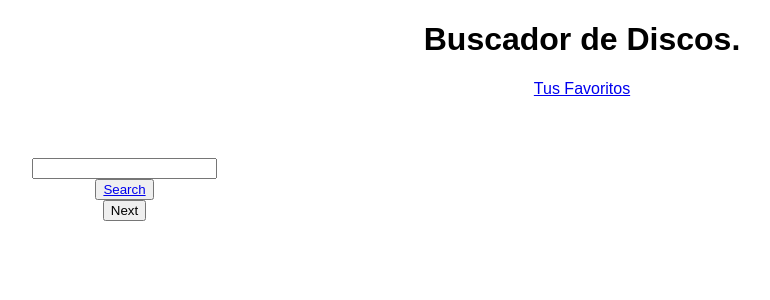
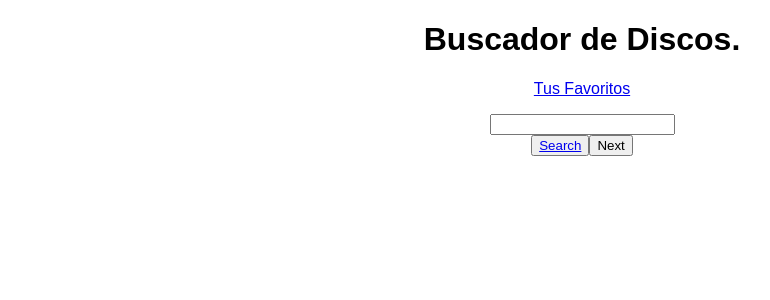
Before and after one commit to IsabelPizarro/cdsFinder, a React (Create React App) app: page /#/List in a window 1280 px wide. Shown: the top 300 px of the page, without its empty margins (58-828 px from the left). Built offline with nearby package versions, Linux system fonts and the light colour scheme; the HTML template or start-up script is replaced by a standard one.

Commit message:
fix favs

```diff
--- a/package.json
+++ b/package.json
@@ -6,6 +6,7 @@
   "dependencies": {
     "@material-ui/core": "^4.7.2",
     "@material-ui/icons": "^4.5.1",
+    "antd": "^3.26.11",
     "react": "^16.10.2",
     "react-dom": "^16.10.2",
     "react-router-dom": "^5.1.2",
--- a/src/App.js
+++ b/src/App.js
@@ -16,12 +16,15 @@ class App extends Component {
       discos:[],
       value:"",
       page:1,
+      favorites:"",
+      favoritesCompleted:[],
 
     };
     this.handleInput = this.handleInput.bind(this);
     this.handleSubmit=this.handleSubmit.bind(this);
     this.handlePage=this.handlePage.bind(this);
     this.handleFavs=this.handleFavs.bind(this);
+
 
   }
   handlePage(e){
@@ -54,38 +57,63 @@ class App extends Component {
         );
 
         }
-   handleFavs(){
-          console.log("cogefavorito");
+   handleFavs(e){
+     e.preventDefault();
+     debugger;
+    //  let favs;
+
+     console.log(e.currentTarget.className);
+     const newFav=e.currentTarget.className;
+
+
+     {
+      this.setState({ favorites: [...this.state.favorites, newFav]});
+
+     }
+     for(var i in this.state.favorites){
+      const CdFav = this.state.discos.find(item => item.id === parseInt(this.state.favorites[i]));
+          console.log( CdFav);
+          {
+            this.setState({ favoritesCompleted: [...this.state.favorites, CdFav]});
+
+           }
+console.log(this.state.favoritesCompleted);
+
+      }
         }
 
 
   render() {
 
-     const {value, discos}=this.state;
+     const {value, discos, favorites}=this.state;
 
 
     return (
       <div className="App">
          <React.Fragment>
-        <Header/>
-
-          {/* <Filter
+        <Header />
+            <Filter
            handleInput={this.handleInput}
           handleSubmit={this.handleSubmit}
           value={value}
-          discos={discos}
-        /> */}
+          handlePage={this.handlePage}
+
+        />
 
 
     </React.Fragment>
 
         <Switch>
-          <Route  path="/Favs" render={Favorites}/>
+          <Route  path="/Favs" render={
+              ()=>{return (
+                <Favorites favorites={favorites} data={discos}
+                />
+              );
+              }}/>
             <Route exact path ="/List"
             render={
               ()=>{return (
-                <CdList  data={discos} handleFavs={this.handleFavs}   handleInput={this.handleInput}
-                handleSubmit={this.handleSubmit} handlePage={this.handlePage}
+                <CdList  data={discos} handleFavs={this.handleFavs}
                 value={value}
                 />
               );
--- a/src/CdCard.js
+++ b/src/CdCard.js
@@ -5,8 +5,6 @@ import "./App.css";
 
 export default function CdCard(props) {
   const { data, handleFavs } = props;
-
-
 
     return (
 
@@ -18,7 +16,7 @@ export default function CdCard(props) {
 
       </Link>
 
-      <button onClick={handleFavs}>Add Favs</button>
+      <button onClick={handleFavs} className={data.id}>Add Favs</button>
 
       </div>
 
--- a/src/CdDetail.js
+++ b/src/CdDetail.js
@@ -14,11 +14,11 @@ const CdDetail = (props) => {
 
     const CdDetail = data.find(item => item.id === CdId);
     cosas.push(CdDetail);
-    for(var i in CdDetail){
-        console.log(i+": "+ CdDetail[i]);
-    }
+    // for(var i in CdDetail){
+    //     console.log(i+": "+ CdDetail[i]);
+    // }
 
-    console.log(cosas[0]);
+    // console.log(cosas[0]);
 
 
 
--- a/src/CdList.js
+++ b/src/CdList.js
@@ -1,27 +1,19 @@
 import React from "react";
 import CdCard from "./CdCard";
-import Filter from "./Filter";
+
 
 
 const CdList = props => {
-  const {data,handleFavs, handleInput, handleSubmit,handlePage, value, discos}=props;
+  const {data,handleFavs}=props;
   return (
     <div className="cardsContainer">
 
     <ul className="ulList">
         <li >
 
-        <Filter
-           handleInput={handleInput}
-          handleSubmit={handleSubmit}
-          value={value}
-          discos={discos}
-        />
-             <button variant="outlined" color="secondary" onClick={handlePage}>
-      Next
-    </button>
+
           {data.map(dat=>
-           <CdCard data={dat} handlefavs={handleFavs}/>
+           <CdCard data={dat} handleFavs={handleFavs}/>
 
             )}
         </li>
--- a/src/Favorites.js
+++ b/src/Favorites.js
@@ -5,10 +5,32 @@ import "./App.css";
 
 
 const Favorites = props => {
+
+  const {favorites,data}=props;
+
+	// let arrayFavs=[];
+	console.log(favorites);
+
+  // console.log(CdFav);
+  // arrayFavs.push(CdFav);
+   for(var i in favorites){
+    const CdFav = data.find(item => item.id === parseInt(favorites[i]));
+        console.log( CdFav);
+    }
+
     return (
 
       <div className="favs"  >
           Favoritos :)
+          <ul>
+            {/* {CdFav[0]} */}
+          {/* {arrayFavs[0].title} */}
+
+          {/* {arrayFavs.map(dat=>
+           <li>{dat.title}
+           <img src={dat.thumb}/></li>
+            )} */}
+            </ul>
         <Link to="/List">Back
       </Link>
       </div>
--- a/src/Filter.js
+++ b/src/Filter.js
@@ -3,7 +3,7 @@ import { Link } from "react-router-dom";
 
 
 export default function Filter(props) {
-    const {handleInput, handleSubmit, value} = props;
+    const {handleInput, handleSubmit, value, handlePage} = props;
   return (
     <form className="prueba" noValidate autoComplete="off">
       <div className="containerFilter">
@@ -19,6 +19,9 @@ export default function Filter(props) {
             <button variant="outlined" color="secondary" onClick={handleSubmit} value={value}>
             <Link to="/List">Search</Link>
             </button>
+            <button variant="outlined" color="secondary" onClick={handlePage}>
+      Next
+    </button>
         </div>
       </div>
     </form>
--- a/src/Header.js
+++ b/src/Header.js
@@ -1,12 +1,16 @@
 import React from 'react';
 import { Link } from "react-router-dom";
+import Favorites from './Favorites';
 
 const Header = props => {
+
+
 	return(
 		<header className="appHeader">
 			<h1 className="appTitle">Buscador de Discos.</h1>
             <p> <Link to="/Favs">
             Tus Favoritos
+
             </Link></p>
 		</header>
 	);
```
Also changed, not shown: 1 other file (tests, documents, lock files or other folders).
